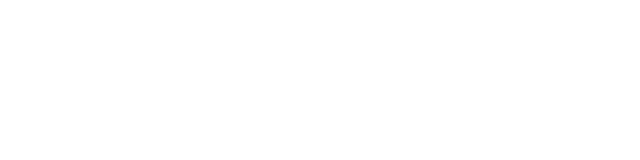
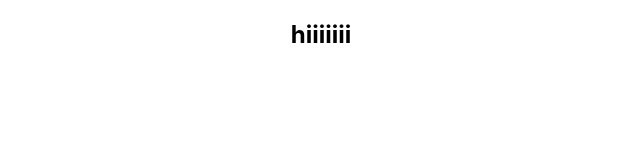
Before and after one commit to tawhidulshehzad/ulta-active-club, a React (Create React App) app: page / in a window 1280 px wide. Shown: the top 160 px of the page, without its empty margins (319-959 px from the left). Built offline with nearby package versions, Linux system fonts and the light colour scheme.

Commit message:
second for update

```diff
--- a/src/App.js
+++ b/src/App.js
@@ -4,7 +4,7 @@
 function App() {
   return (
     <div className="App">
-
+      <h2>hiiiiiii</h2>
     </div>
   );
 }
```
